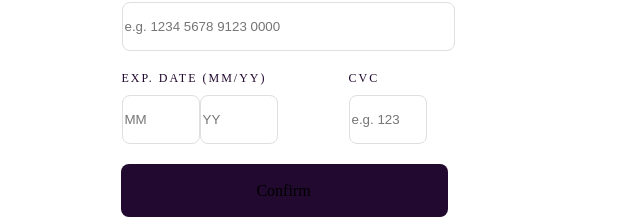
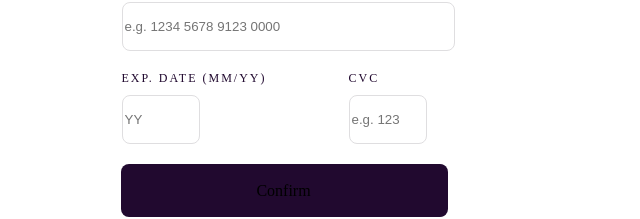
Before and after one commit to gionare/interactive-card, a React (Vite) app: page / in a window 1280 px wide. Shown: the part 680-899 px from the top of the page, without its empty margins (320-960 px from the left). Built offline with nearby package versions, Linux system fonts and the light colour scheme.

Commit message:
setting up inputMask

```diff
--- a/package.json
+++ b/package.json
@@ -12,6 +12,7 @@
   "dependencies": {
     "react": "^18.2.0",
     "react-dom": "^18.2.0",
+    "react-input-mask": "^2.0.4",
     "styled-components": "^6.1.8"
   },
   "devDependencies": {
--- a/src/components/FillupForm.jsx
+++ b/src/components/FillupForm.jsx
@@ -1,4 +1,5 @@
 import React, { useState } from "react";
+import InputMask from "react-input-mask";
 import styled from "styled-components";
 
 export default function FillupForm() {
@@ -39,7 +40,7 @@ export default function FillupForm() {
       <div className="datendcvc-div">
         <label htmlFor="exp-date">
           Exp. Date (MM/YY)
-          <input type="number" placeholder="MM" onChange={handleChange} />
+          <inputMask mask="12" placeholder="MM" onChange={handleChange} />
           <input type="number" placeholder="YY" onChange={handleChange} />
         </label>
         <label htmlFor="cvc">
```
Also changed, not shown: 1 other file (tests, documents, lock files or other folders).
